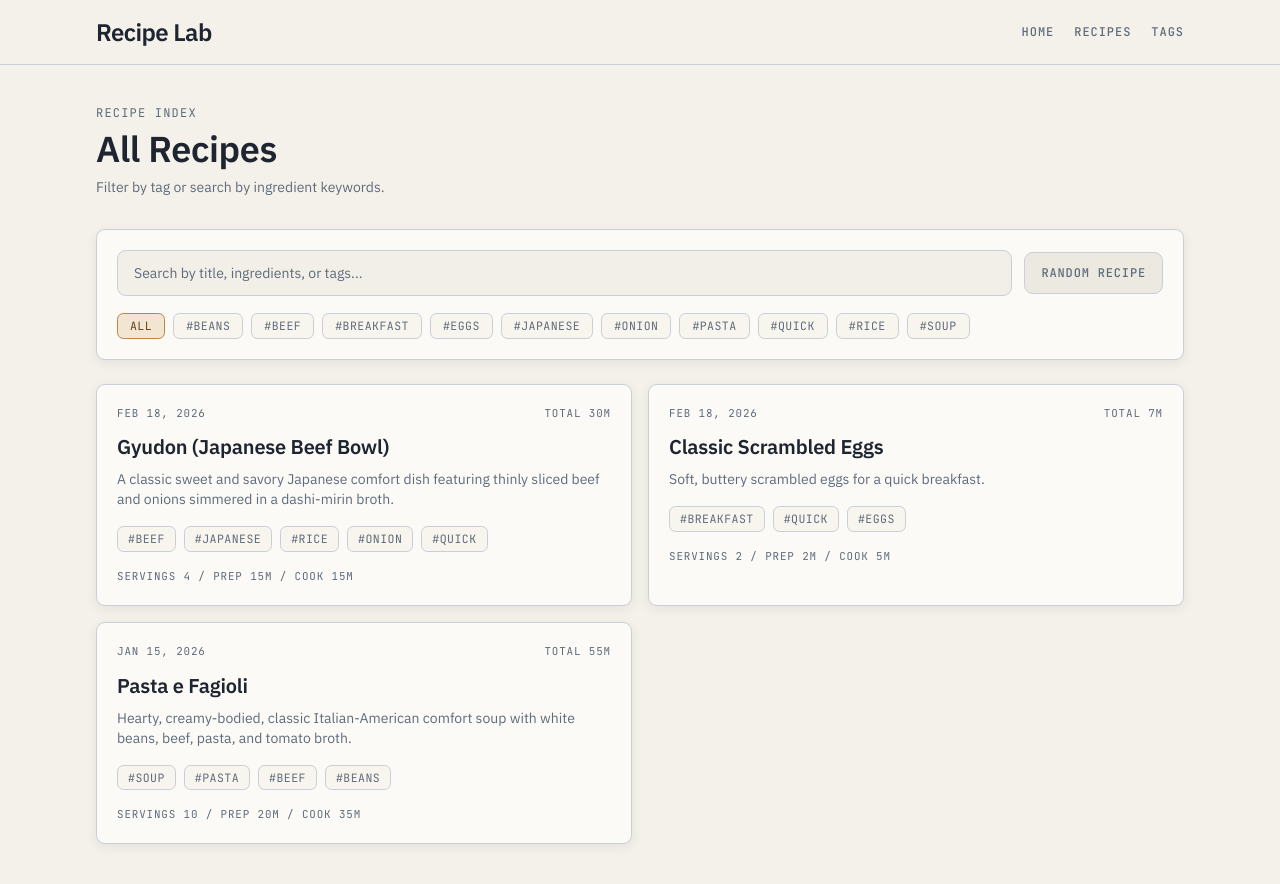
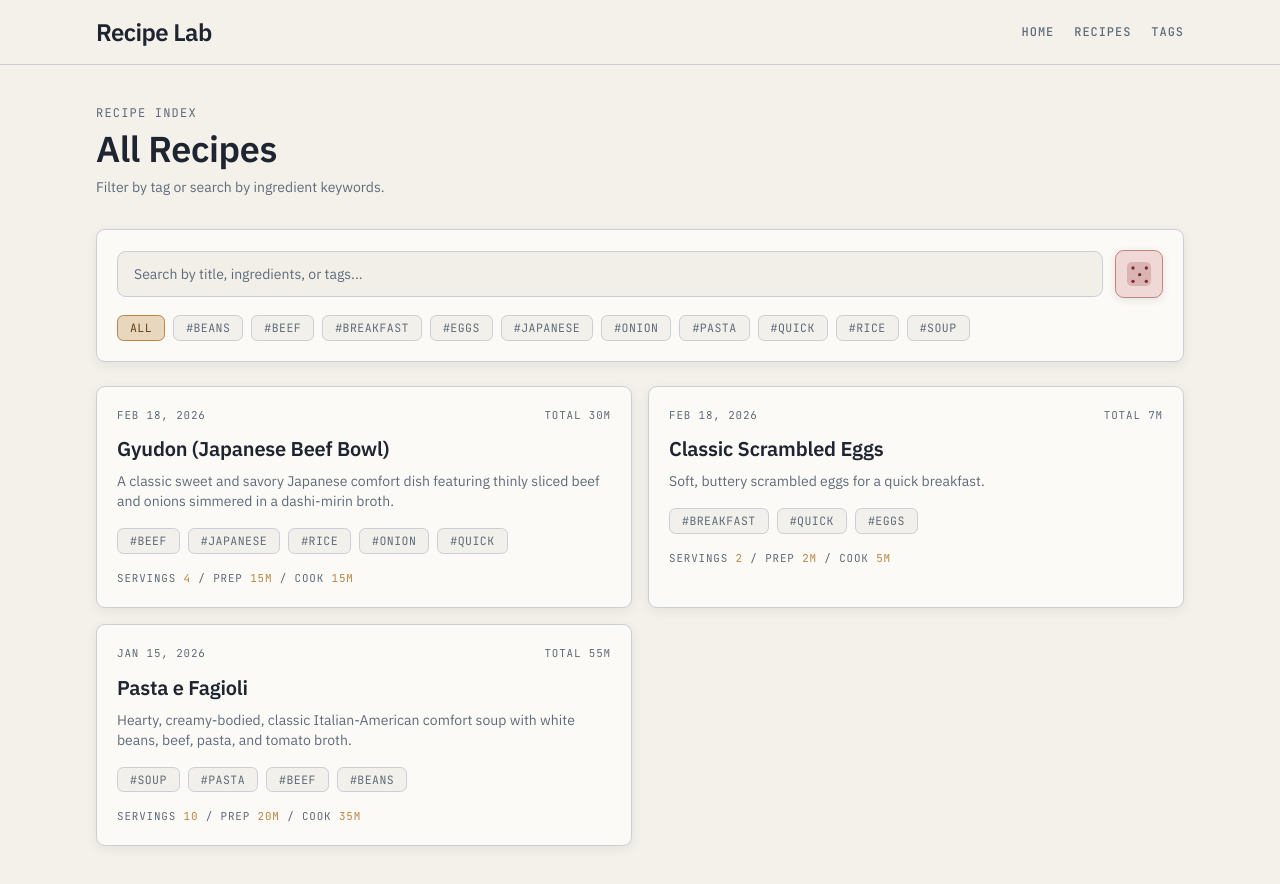
Before and after one commit to zshnjav/recipe-lab, a Next.js app: page /recipes in a window 1280 px wide. Built offline with nearby package versions, Linux system fonts and the light colour scheme.

Commit message:
Refine tag interactions, dice control, and ingredient list presentation

```diff
--- a/src/app/globals.css
+++ b/src/app/globals.css
@@ -10,6 +10,17 @@
   --color-accent: #b98645;
   --color-accent-hover: #a77536;
   --color-focus: #c4904e;
+  --color-chip-bg: #f2f0ea;
+  --color-chip-hover-bg: #eee6d7;
+  --color-chip-selected-bg: #e8d7bc;
+  --color-chip-selected-text: #5f3f1a;
+  --color-browse-bg: #e8edf4;
+  --color-browse-hover-bg: #dde5ef;
+  --color-random-bg: #f0d8d7;
+  --color-random-border: #be8582;
+  --color-random-text: #7f2928;
+  --color-random-hover-bg: #ebc9c7;
+  --color-random-hover-border: #a95c59;
   --radius-sm: 0.4rem;
   --radius-md: 0.55rem;
   --shadow-soft: 0 3px 12px rgba(19, 26, 36, 0.07);
--- a/src/components/recipe-browser.tsx
+++ b/src/components/recipe-browser.tsx
@@ -53,6 +53,7 @@ export function RecipeBrowser({
   const router = useRouter();
   const [query, setQuery] = useState("");
   const [activeTag, setActiveTag] = useState<string>("all");
+  const [diceFace, setDiceFace] = useState<number>(5);
 
   const filtered = useMemo(() => {
     return recipes.filter((recipe) => {
@@ -79,6 +80,54 @@ export function RecipeBrowser({
     router.push(`/recipes/${filtered[randomIndex].slug}`);
   };
 
+  const onToggleTag = (tag: string) => {
+    setActiveTag((current) => (current === tag ? "all" : tag));
+  };
+
+  const randomizeDiceFace = () => {
+    setDiceFace((current) => {
+      let next = current;
+      while (next === current) {
+        next = Math.floor(Math.random() * 6) + 1;
+      }
+      return next;
+    });
+  };
+
+  const pipMap: Record<number, Array<[number, number]>> = {
+    1: [[50, 50]],
+    2: [
+      [30, 30],
+      [70, 70],
+    ],
+    3: [
+      [30, 30],
+      [50, 50],
+      [70, 70],
+    ],
+    4: [
+      [30, 30],
+      [70, 30],
+      [30, 70],
+      [70, 70],
+    ],
+    5: [
+      [30, 30],
+      [70, 30],
+      [50, 50],
+      [30, 70],
+      [70, 70],
+    ],
+    6: [
+      [30, 28],
+      [70, 28],
+      [30, 50],
+      [70, 50],
+      [30, 72],
+      [70, 72],
+    ],
+  };
+
   return (
     <section className="space-y-6">
       <div className="surface-card p-4 md:p-5">
@@ -94,10 +143,31 @@ export function RecipeBrowser({
             <button
               type="button"
               onClick={openRandomRecipe}
-              className="font-mono-ui inline-flex shrink-0 items-center justify-center rounded-md border border-[var(--color-border)] bg-[#ece9e0] px-4 py-3 text-xs font-medium uppercase tracking-[0.07em] text-[var(--color-muted)] transition hover:border-[var(--color-accent)] hover:text-[var(--color-fg)]"
+              onMouseEnter={randomizeDiceFace}
+              aria-label="Open random recipe"
+              className="group inline-flex h-12 w-12 shrink-0 items-center justify-center rounded-md border border-[var(--color-random-border)] bg-[var(--color-random-bg)] text-[var(--color-random-text)] shadow-[0_2px_8px_rgba(45,26,30,0.1)] transition duration-200 hover:border-[var(--color-random-hover-border)] hover:bg-[var(--color-random-hover-bg)]"
               disabled={filtered.length === 0}
             >
-              Random recipe
+              <svg
+                viewBox="0 0 24 24"
+                className="h-8 w-8 transition-transform duration-300 group-hover:rotate-[360deg]"
+                aria-hidden="true"
+              >
+                <rect
+                  x="3.5"
+                  y="3.5"
+                  width="17"
+                  height="17"
+                  rx="3.2"
+                  fill="currentColor"
+                  opacity="0.2"
+                  stroke="currentColor"
+                  strokeWidth="1.1"
+                />
+                {pipMap[diceFace].map(([cx, cy], index) => (
+                  <circle key={`${cx}-${cy}-${index}`} cx={cx / 4} cy={cy / 4} r="1.25" fill="currentColor" />
+                ))}
+              </svg>
             </button>
           ) : null}
         </div>
@@ -107,8 +177,10 @@ export function RecipeBrowser({
               <button
                 type="button"
                 onClick={() => setActiveTag("all")}
-                className={`chip px-3 py-1.5 transition hover:border-[var(--color-accent)] hover:text-[var(--color-fg)] ${
-                  activeTag === "all" ? "chip-active" : ""
+                className={`inline-flex items-center rounded-sm border px-3 py-1.5 font-mono-ui text-[0.72rem] uppercase leading-none tracking-[0.04em] transition duration-200 ${
+                  activeTag === "all"
+                    ? "border-[var(--color-accent)] bg-[var(--color-chip-selected-bg)] text-[var(--color-chip-selected-text)]"
+                    : "border-[var(--color-border)] bg-[var(--color-chip-bg)] text-[var(--color-muted)] hover:border-[var(--color-accent)] hover:bg-[var(--color-chip-hover-bg)] hover:text-[var(--color-fg)]"
                 }`}
               >
                 All
@@ -119,9 +191,11 @@ export function RecipeBrowser({
             <li key={tag}>
               <button
                 type="button"
-                onClick={() => setActiveTag(tag)}
-                className={`chip px-3 py-1.5 transition hover:border-[var(--color-accent)] hover:text-[var(--color-fg)] ${
-                  activeTag === tag ? "chip-active" : ""
+                onClick={() => onToggleTag(tag)}
+                className={`inline-flex items-center rounded-sm border px-3 py-1.5 font-mono-ui text-[0.72rem] uppercase leading-none tracking-[0.04em] transition duration-200 ${
+                  activeTag === tag
+                    ? "border-[var(--color-accent)] bg-[var(--color-chip-selected-bg)] text-[var(--color-chip-selected-text)]"
+                    : "border-[var(--color-border)] bg-[var(--color-chip-bg)] text-[var(--color-muted)] hover:border-[var(--color-accent)] hover:bg-[var(--color-chip-hover-bg)] hover:text-[var(--color-fg)]"
                 }`}
               >
                 #{tag}
@@ -132,7 +206,7 @@ export function RecipeBrowser({
             <li>
               <Link
                 href={browseTagsHref}
-                className="chip inline-flex px-3 py-1.5 transition hover:border-[var(--color-accent)] hover:text-[var(--color-fg)]"
+                className="inline-flex items-center rounded-sm border border-[var(--color-border)] bg-[var(--color-browse-bg)] px-3 py-1.5 text-[0.72rem] font-medium uppercase leading-none tracking-[0.04em] text-[var(--color-fg)] transition duration-200 hover:border-[var(--color-accent)] hover:bg-[var(--color-browse-hover-bg)]"
               >
                 Browse by tags
               </Link>
--- a/src/components/recipe-card.tsx
+++ b/src/components/recipe-card.tsx
@@ -29,14 +29,19 @@ export function RecipeCard({ recipe }: RecipeCardProps) {
       <ul className="mb-4 flex flex-wrap gap-2">
         {recipe.tags.map((tag) => (
           <li key={tag}>
-            <Link href={`/tags/${encodeURIComponent(tag)}`} className="chip inline-flex px-2.5 py-1.5">
+            <Link
+              href={`/tags/${encodeURIComponent(tag)}`}
+              className="inline-flex items-center rounded-sm border border-[var(--color-border)] bg-[var(--color-chip-bg)] px-3 py-1.5 font-mono-ui text-[0.72rem] uppercase leading-none tracking-[0.04em] text-[var(--color-muted)] transition duration-200 hover:border-[var(--color-accent)] hover:bg-[var(--color-chip-hover-bg)] hover:text-[var(--color-fg)]"
+            >
               #{tag}
             </Link>
           </li>
         ))}
       </ul>
       <p className="font-mono-ui text-[0.68rem] uppercase tracking-[0.08em] text-[var(--color-muted)]">
-        Servings {recipe.servings} / Prep {recipe.prepMinutes}m / Cook {recipe.cookMinutes}m
+        Servings <span className="text-[var(--color-accent)]">{recipe.servings}</span> / Prep{" "}
+        <span className="text-[var(--color-accent)]">{recipe.prepMinutes}m</span> / Cook{" "}
+        <span className="text-[var(--color-accent)]">{recipe.cookMinutes}m</span>
       </p>
     </article>
   );
--- a/src/components/recipe-ingredients-panel.tsx
+++ b/src/components/recipe-ingredients-panel.tsx
@@ -44,7 +44,9 @@ function formatMeasurement(
       ? `${formatKitchenFraction(ingredient.amount.value * multiplier)} ${ingredient.amount.unit}`
       : undefined;
   const grams =
-    ingredient.grams !== undefined ? `${Math.round(ingredient.grams * multiplier)} g` : undefined;
+    ingredient.grams !== undefined && ingredient.grams > 0
+      ? `${Math.round(ingredient.grams * multiplier)} g`
+      : undefined;
 
   return { common, grams };
 }
@@ -82,7 +84,6 @@ async function copyTextToClipboard(text: string): Promise<boolean> {
 
 export function RecipeIngredientsPanel({ ingredients, baseServings }: RecipeIngredientsPanelProps) {
   const [servings, setServings] = useState(baseServings);
-  const [selected, setSelected] = useState<Set<number>>(new Set(ingredients.map((_, index) => index)));
   const [copyStatus, setCopyStatus] = useState<string>("");
 
   const multiplier = servings / baseServings;
@@ -91,26 +92,13 @@ export function RecipeIngredientsPanel({ ingredients, baseServings }: RecipeIngr
     [ingredients, multiplier],
   );
 
-  const toggleSelection = (index: number) => {
-    setSelected((current) => {
-      const updated = new Set(current);
-      if (updated.has(index)) {
-        updated.delete(index);
-      } else {
-        updated.add(index);
-      }
-      return updated;
-    });
-  };
-
-  const copySelected = async () => {
-    const lines = scaledLines.filter((_, index) => selected.has(index));
-    if (lines.length === 0) {
-      setCopyStatus("Select at least one ingredient.");
+  const copyList = async () => {
+    if (scaledLines.length === 0) {
+      setCopyStatus("No ingredients to copy.");
       return;
     }
 
-    const didCopy = await copyTextToClipboard(lines.join("\n"));
+    const didCopy = await copyTextToClipboard(scaledLines.join("\n"));
     setCopyStatus(didCopy ? "Shopping list copied." : "Clipboard unavailable in this browser.");
   };
 
@@ -146,17 +134,10 @@ export function RecipeIngredientsPanel({ ingredients, baseServings }: RecipeIngr
           {ingredients.map((ingredient, index) => {
             const measurement = formatMeasurement(ingredient, multiplier);
             return (
-              <label
+              <div
                 key={`${ingredient.name}-${index}`}
-                className="flex items-start gap-3 rounded-sm border border-[var(--color-border)] bg-[#fbfaf6] p-2.5"
+                className="flex items-start justify-between gap-3 rounded-sm border border-[var(--color-border)] bg-[#fbfaf6] px-3 py-2.5"
               >
-                <input
-                  type="checkbox"
-                  checked={selected.has(index)}
-                  onChange={() => toggleSelection(index)}
-                  className="mt-1 h-4 w-4 accent-[var(--color-accent)]"
-                />
-                <div className="flex w-full flex-wrap items-start justify-between gap-2">
                 <span className="text-sm text-[var(--color-fg)]">{ingredient.name}</span>
                 <span className="font-mono-ui text-[0.72rem] uppercase tracking-[0.08em] text-[var(--color-muted)]">
                   {measurement.common && measurement.grams
@@ -164,7 +145,6 @@ export function RecipeIngredientsPanel({ ingredients, baseServings }: RecipeIngr
                     : measurement.common ?? measurement.grams}
                 </span>
               </div>
-              </label>
             );
           })}
         </div>
@@ -172,7 +152,7 @@ export function RecipeIngredientsPanel({ ingredients, baseServings }: RecipeIngr
         <div className="mt-4 flex flex-wrap items-center gap-2">
           <button
             type="button"
-            onClick={copySelected}
+            onClick={copyList}
             className="font-mono-ui rounded-sm border border-[var(--color-panel)] bg-[var(--color-panel)] px-3 py-2 text-xs font-medium uppercase tracking-[0.08em] text-[var(--color-panel-text)] hover:border-[var(--color-accent)] hover:text-[var(--color-accent)]"
           >
             Copy shopping list
```
Lines whose indentation alone changed are shown as unchanged.
